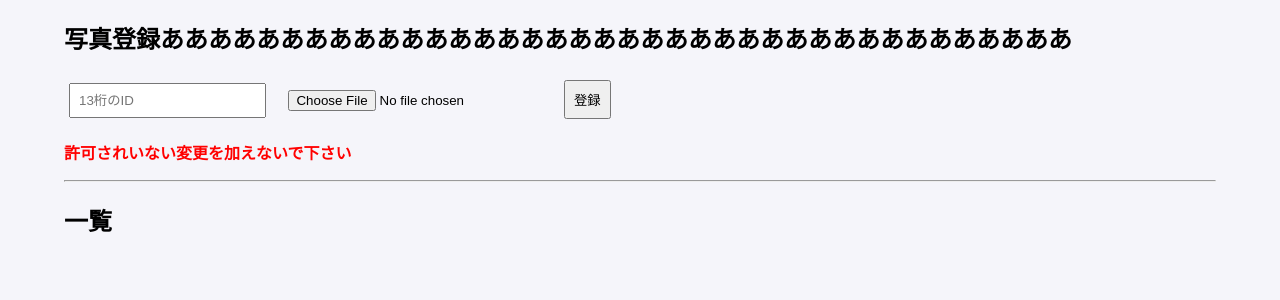
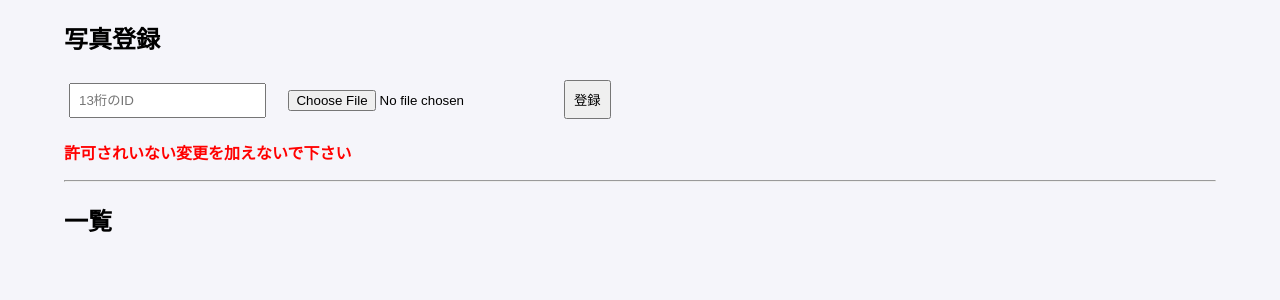
Before and after one commit to Mana-424/barcoed, a Flask app: page / in a window 1280 px wide. Shown: the part 181-481 px from the top of the page. Run offline with Flask 3, Linux system fonts and the light colour scheme; the visitor is signed in with stand-in values (Sample User, id 1); parts of the project's set-up code (start-up, migrations or seed data) failed here and were passed over.

Commit message:
Update index.html

```diff
--- a/templates/index.html
+++ b/templates/index.html
@@ -2,7 +2,7 @@
 
 {% block content %}
 
-<h2>写真登録ああああああああああああああああああああああああああああああああああああああ</h2>
+<h2>写真登録</h2>
 
 
 
```
